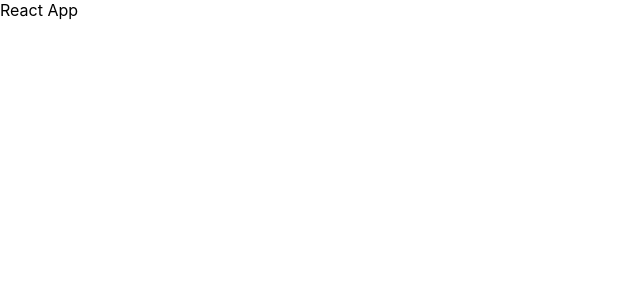
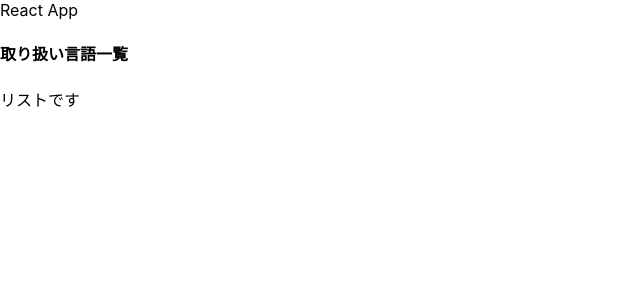
Before and after one commit to 04myls/04myls-react-app02, a React (Create React App) app: page / in a window 1280 px wide. Shown: the top 300 px of the page, without its empty margins (0-640 px from the left). Built offline with nearby package versions, Linux system fonts and the light colour scheme.

Commit message:
コンポーネントの作成と利用

```diff
--- a/src/App.js
+++ b/src/App.js
@@ -1,9 +1,11 @@
+import { List } from "./List";
+
 function App() {
   return (
-
-  <div>
-    React App
-  </div>
+    <div>
+      React App
+      <List title="取り扱い言語一覧" />
+    </div>
   );
 }
 
--- /dev/null
+++ b/src/List.js
@@ -0,0 +1,8 @@
+export const List = ({ title }) => {
+  return (
+    <div>
+      <h4>{title}</h4>
+      <div>リストです</div>
+    </div>
+  );
+};
```
